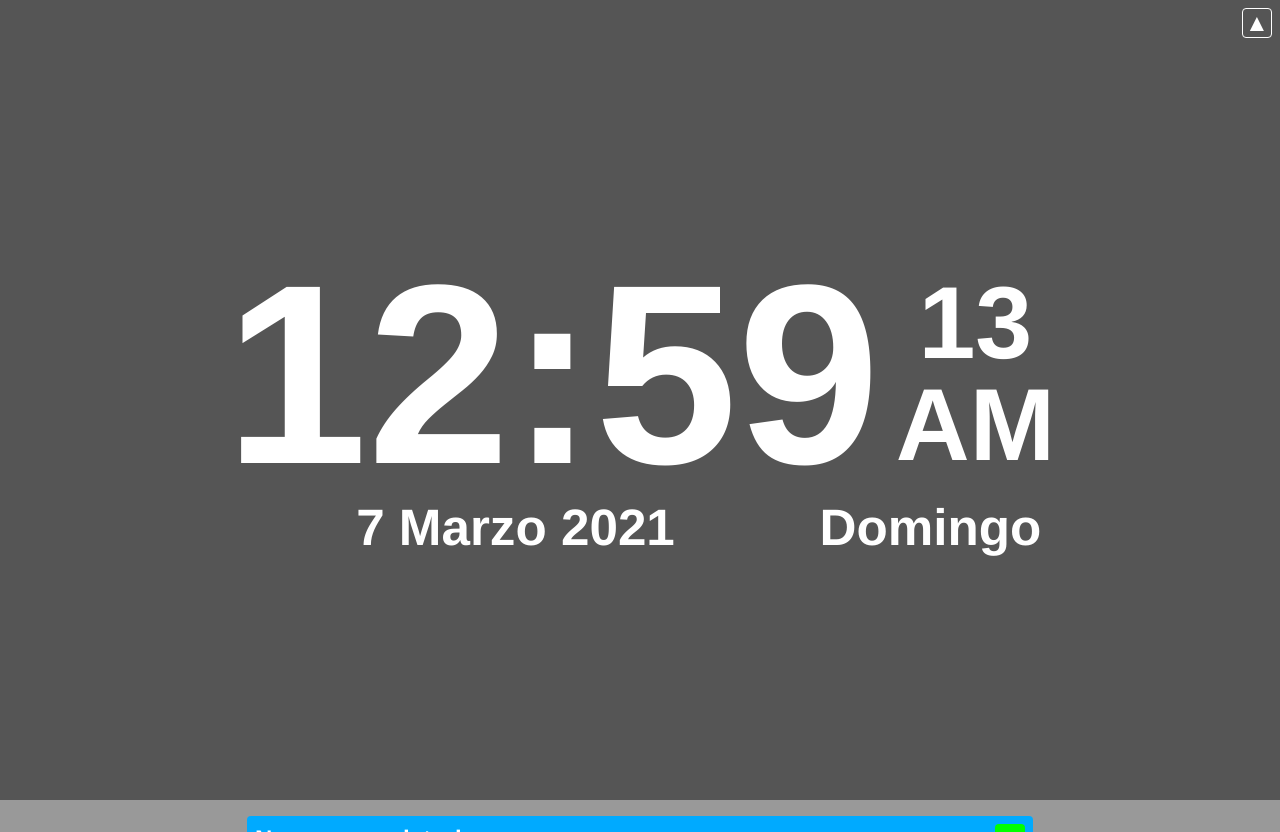
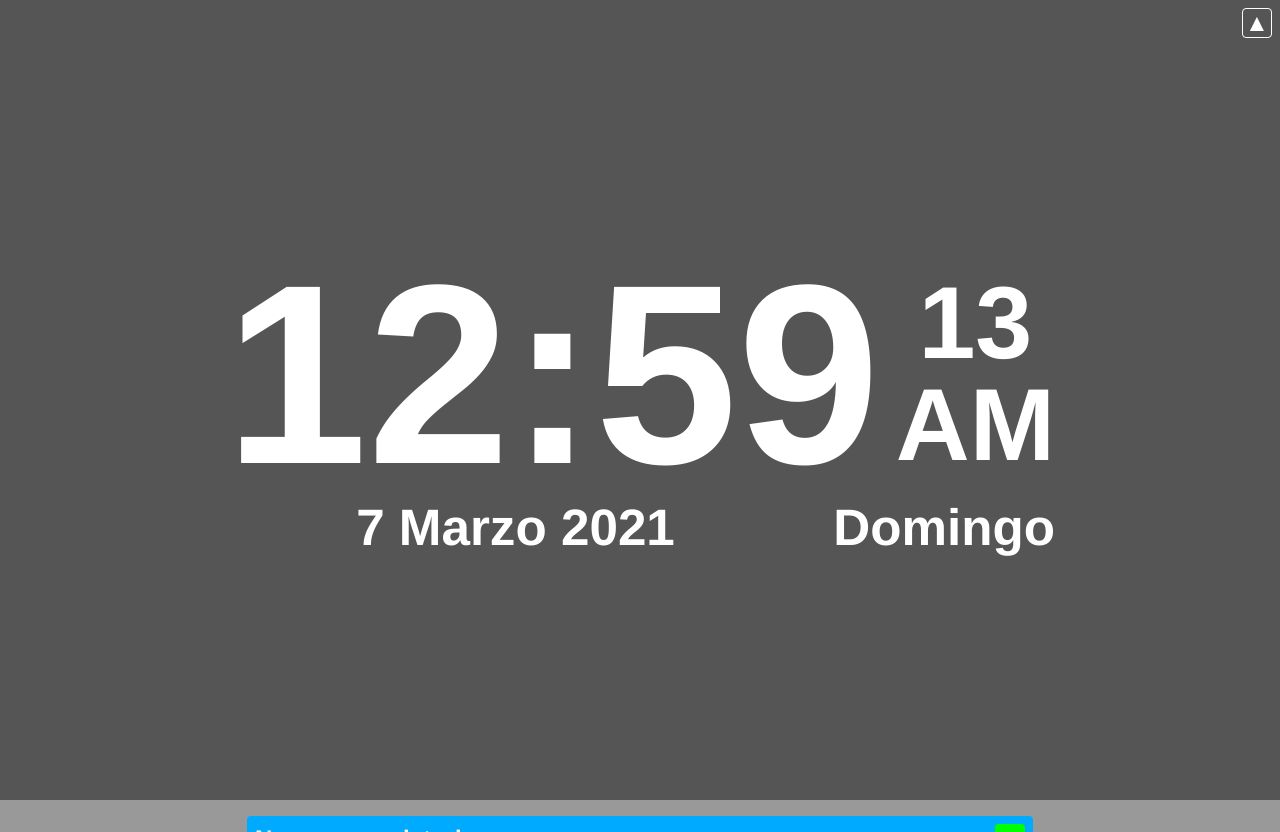
Before and after one commit to ysebasst/reloj, a Vue app: page / in a window 1280 px wide. Built offline with nearby package versions, Linux system fonts and the light colour scheme.

Commit message:
reloj cambiado a flexbox align right

```diff
--- a/src/components/Reloj.vue
+++ b/src/components/Reloj.vue
@@ -169,6 +169,7 @@ export default {
   }
   &__dia {
     flex: 1 1 30%;
+    text-align: right;
   }
   &__button {
     position: absolute;
```
